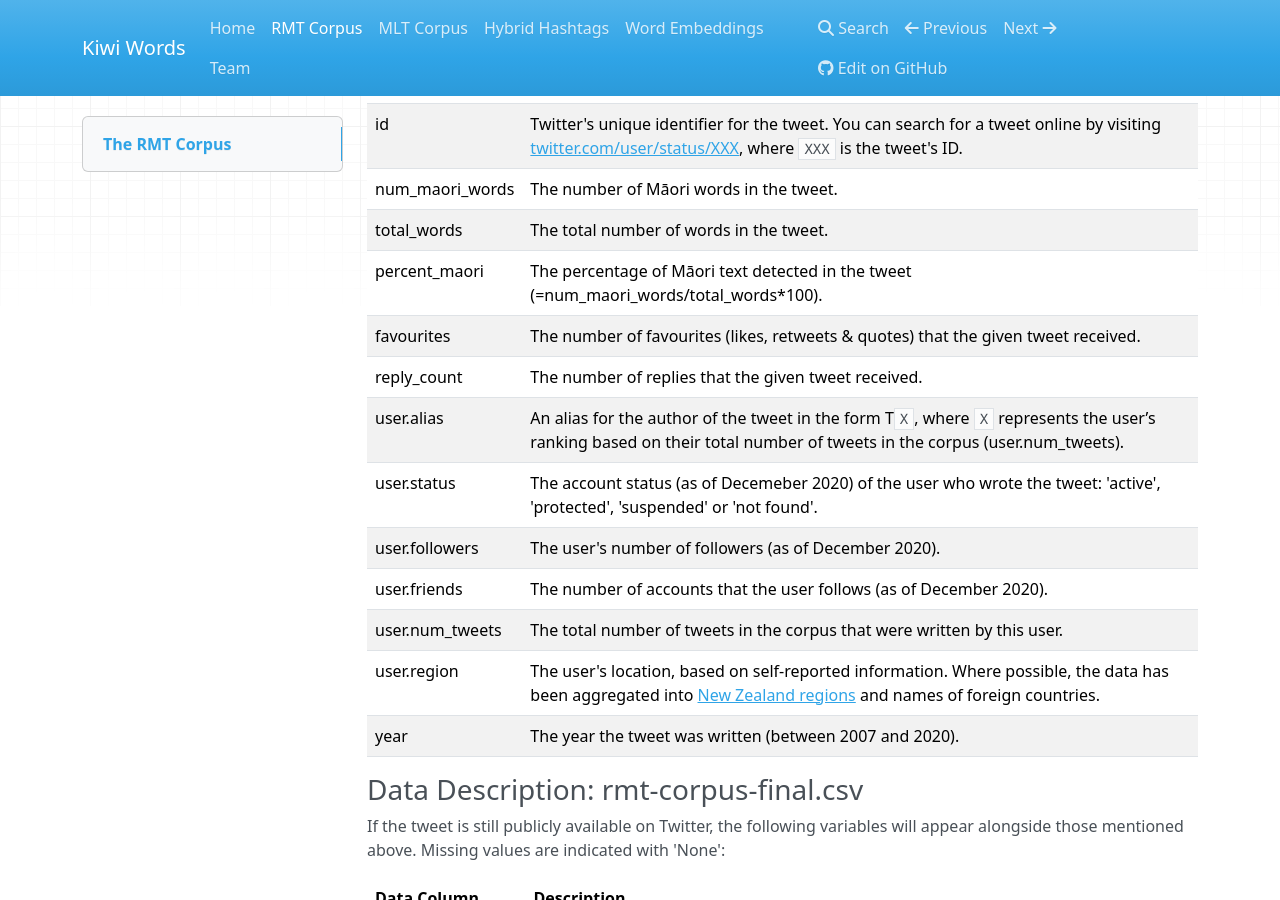
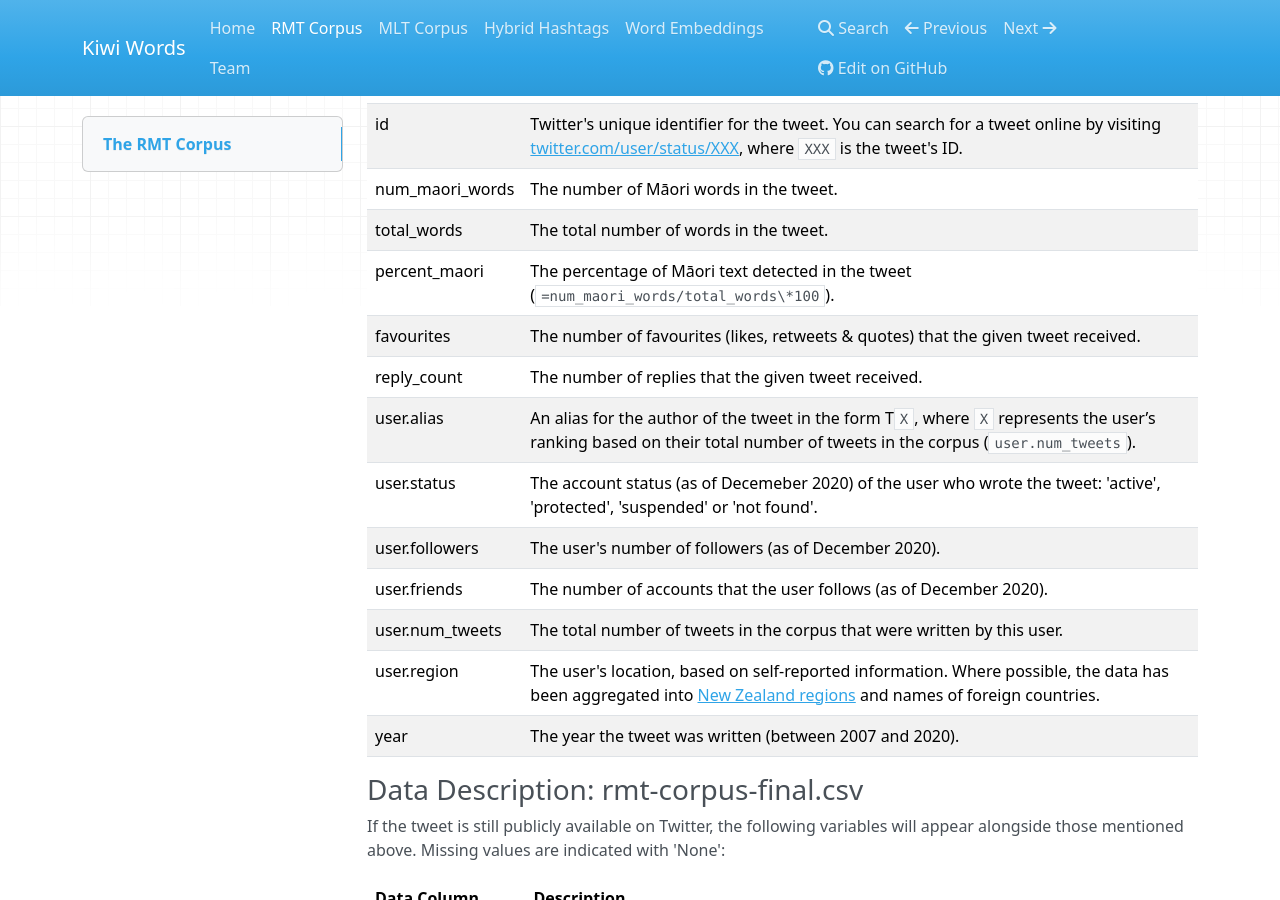
Before and after one commit to Waikato/kiwiwords, an MkDocs documentation site: the page built from docs/rmt_corpus.md, in a window 1280 px wide and 900 px high, scrolled down 1413 px. Built offline with MkDocs 1.6.1, drawn with Linux system fonts in a browser that asks for light colours; nearby versions of some CDN libraries.

```diff
--- a/docs/rmt_corpus.md
+++ b/docs/rmt_corpus.md
@@ -41,10 +41,10 @@ The following information (where known) is supplied in `rmt-corpus-v1.csv`, even
 | id                                | Twitter's unique identifier for the tweet. You can search for a tweet online by visiting [twitter.com/user/status/XXX](twitter.com/user/status/XXX), where `XXX` is the tweet's ID.  |
 | num_maori_words                   | The number of Māori words in the tweet.
 | total_words                       | The total number of words in the tweet.
-| percent_maori                     | The percentage of Māori text detected in the tweet (=num_maori_words/total_words\*100).
+| percent_maori                     | The percentage of Māori text detected in the tweet (`=num_maori_words/total_words\*100`).
 | favourites                        | The number of favourites (likes, retweets & quotes) that the given tweet received. |
 | reply_count                       | The number of replies that the given tweet received.
-| user.alias                        | An alias for the author of the tweet in the form T`X`, where `X` represents the user’s ranking based on their total number of tweets in the corpus (user.num_tweets). |
+| user.alias                        | An alias for the author of the tweet in the form T`X`, where `X` represents the user’s ranking based on their total number of tweets in the corpus (`user.num_tweets`). |
 | user.status                       | The account status (as of Decemeber 2020) of the user who wrote the tweet: 'active', 'protected', 'suspended' or 'not found'.|
 | user.followers                    | The user's number of followers (as of December 2020). |
 | user.friends                      | The number of accounts that the user follows (as of December 2020). |
```
